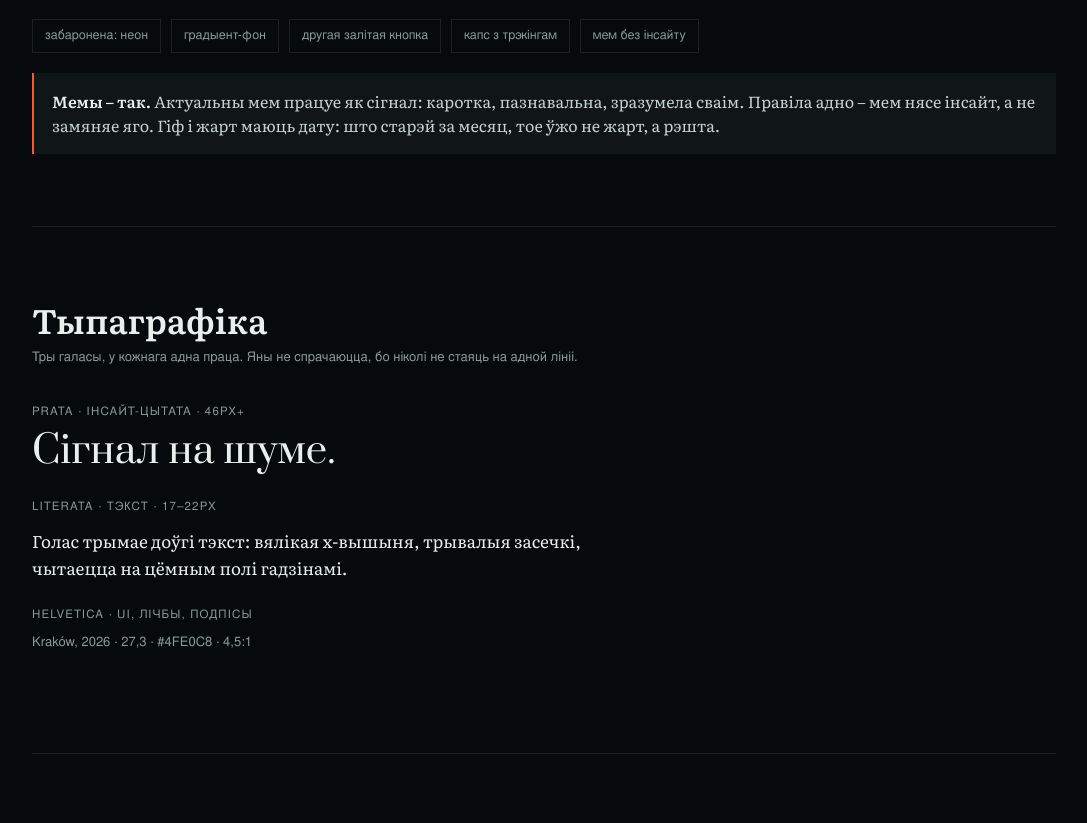
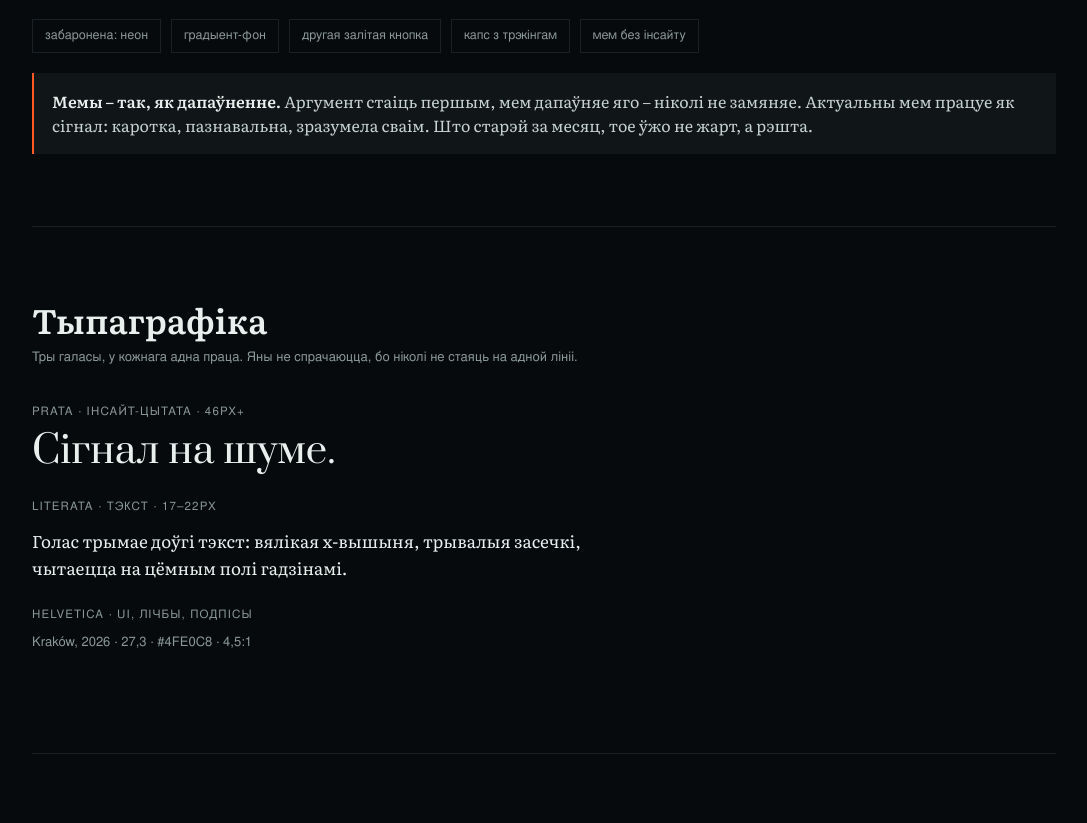
Before and after one commit to indrad3v4/brand-preview, a plain HTML site: page index.html in a window 1280 px wide. Shown: the part 1150-1973 px from the top of the page, without its empty margins (96-1183 px from the left). Drawn offline with Linux system fonts and the light colour scheme.

Commit message:
memes complement arguments, never replace

```diff
--- a/index.html
+++ b/index.html
@@ -86,7 +86,7 @@ footer a{color:var(--metric);text-decoration:none;border-bottom:1px solid rgba(7
   <div class="card"><div class="chip" style="background:#E8EFED"></div><div class="cname">тэкст</div><div class="hex">#E8EFED</div><div class="cnote">Не белы: белы на цёмным рэжа вочы на доўгім чытанні.</div></div>
 </div>
 <div class="ban"><span>забаронена: неон</span><span>градыент-фон</span><span>другая залітая кнопка</span><span>капс з трэкінгам</span><span>мем без інсайту</span></div>
-<div class="rule"><b>Мемы – так.</b> Актуальны мем працуе як сігнал: каротка, пазнавальна, зразумела сваім. Правіла адно – мем нясе інсайт, а не замяняе яго. Гіф і жарт маюць дату: што старэй за месяц, тое ўжо не жарт, а рэшта.</div>
+<div class="rule"><b>Мемы – так, як дапаўненне.</b> Аргумент стаіць першым, мем дапаўняе яго – ніколі не замяняе. Актуальны мем працуе як сігнал: каротка, пазнавальна, зразумела сваім. Што старэй за месяц, тое ўжо не жарт, а рэшта.</div>
 </section>
 
 <section>
```
